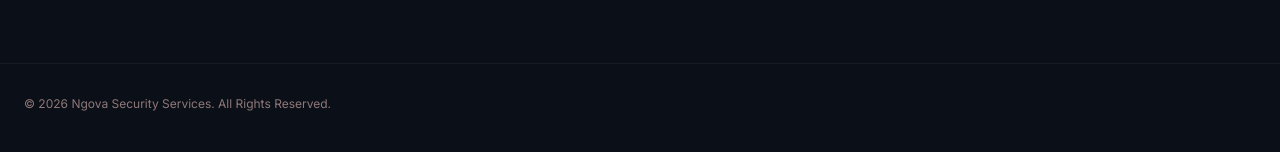
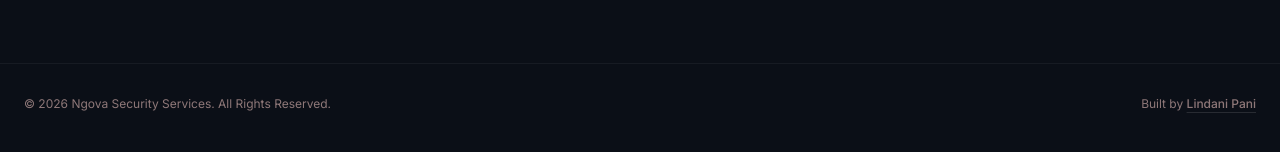
Before and after one commit to lindani/ngova-security-app, a React (Vite) app: page /quote in a window 1280 px wide. Shown: the part 1181-1333 px from the top of the page. Built offline with nearby package versions, Linux system fonts and the light colour scheme.

Commit message:
feat: update footer to include the application created linkein link

```diff
--- a/src/components/Footer.jsx
+++ b/src/components/Footer.jsx
@@ -124,9 +124,20 @@ export default function Footer() {
       </div>
 
       {/* Sub-Footer Copyright Area */}
-      <div className="max-w-container-max mx-auto px-gutter mt-10 sm:mt-16 pt-6 sm:pt-8 border-t border-white/5">
+      <div className="max-w-container-max mx-auto px-gutter mt-10 sm:mt-16 pt-6 sm:pt-8 border-t border-white/5 flex flex-col sm:flex-row justify-between items-center gap-4">
         <p className="text-on-surface-variant text-xs opacity-60 text-center sm:text-left">
           &copy; {currentYear} Ngova Security Services. All Rights Reserved.
+        </p>
+        <p className="text-on-surface-variant text-xs opacity-60 text-center sm:text-right">
+          Built by{' '}
+          <a
+            href="https://www.linkedin.com/in/lindani-pani-81916b100/"
+            target="_blank"
+            rel="noopener noreferrer"
+            className="text-on-surface-variant hover:text-primary font-medium underline underline-offset-4 decoration-white/20 hover:decoration-primary transition-colors"
+          >
+            Lindani Pani
+          </a>
         </p>
       </div>
     </footer>
```
